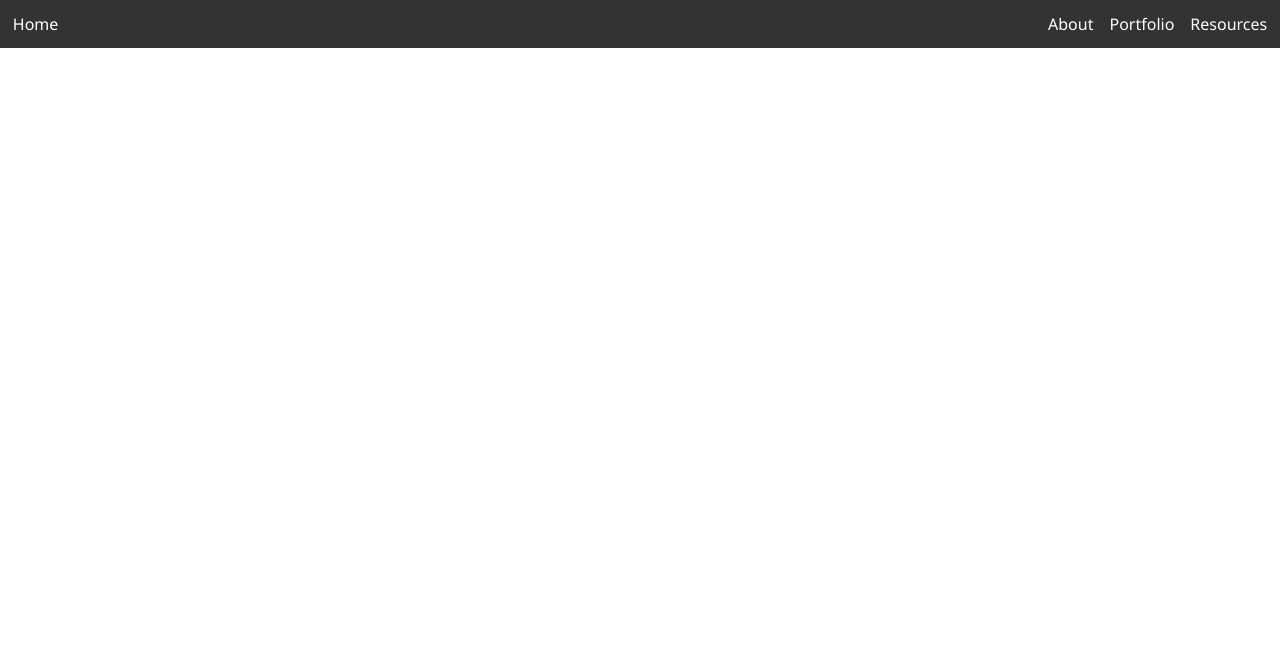
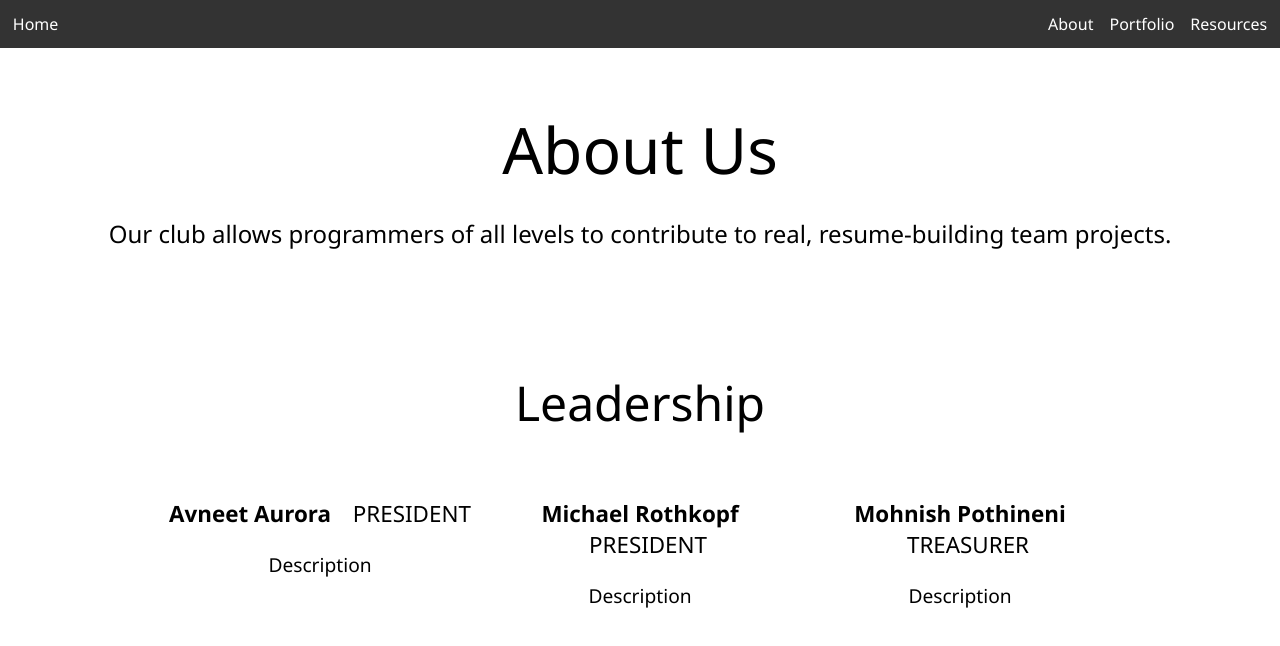
Before and after one commit to ud-devlab/devlab-website, a React (Vite) app: page /about in a window 1280 px wide. Shown: the top 646 px of the page. Built offline with nearby package versions, Linux system fonts and the light colour scheme.

Commit message:
populated about.tsx and about.module.css with skeleton structure for about page

```diff
--- /dev/null
+++ b/src/pages/About.module.css
@@ -0,0 +1,53 @@
+.mainBox {
+    margin: 0 auto;
+    padding: 1rem;
+    text-align: center;
+}
+
+.mainBox h1 {
+    font-size: 4rem;
+    font-weight: normal;
+    margin-bottom: 1rem;
+}
+
+.mainBox .description {
+    font-size: 1.5rem;
+}
+
+.leadershipBox {
+    margin-top: 5rem;
+    width: 100%;
+    text-align: center;
+}
+
+.leadershipBox h2 {
+    font-size: 3rem;
+    font-weight: normal;
+}
+
+.leadershipRow {
+    width: 100%;
+    display: flex;
+    flex-direction: row;
+    padding: 0 10rem;
+}
+
+.leadershipMember {
+    flex: 1;
+    text-align: center;
+    color: black;
+    text-decoration: none;
+}
+
+.leadershipMember h3 {
+    font-size: 1.4rem;
+}
+
+.leadershipMember span {
+    margin-left: 1rem;
+    font-weight: normal;
+}
+
+.leadershipMember p {
+    font-size: 1.2rem;
+}
--- a/src/pages/About.tsx
+++ b/src/pages/About.tsx
@@ -1,10 +1,33 @@
 import { NavBar } from "../components/NavBar";
+import styles from "./About.module.css";
 
 export function About() {
     return (
         <div>
             <NavBar currentPage="about" />
-            <div className="content"></div>
+            <div className="content">
+                <div className={styles.mainBox}>
+                    <h1 className={styles.landingTitle}>About Us</h1>
+                    <p className={styles.description}>Our club allows programmers of all levels to contribute to real, resume-building team projects.</p>
+                </div>
+                <div className={styles.leadershipBox}>
+                    <h2>Leadership</h2>
+                    <div className={styles.leadershipRow}>
+                        <div className={styles.leadershipMember}>
+                            <h3>Avneet Aurora <span>PRESIDENT</span></h3>
+                            <p>Description</p>
+                        </div>
+                        <div className={styles.leadershipMember}>
+                            <h3>Michael Rothkopf <span>PRESIDENT</span></h3>
+                            <p>Description</p>
+                        </div>
+                        <div className={styles.leadershipMember}>
+                            <h3>Mohnish Pothineni <span>TREASURER</span></h3>
+                            <p>Description</p>
+                        </div>
+                    </div>
+                </div>
+            </div>
         </div>
     );
 }
```
